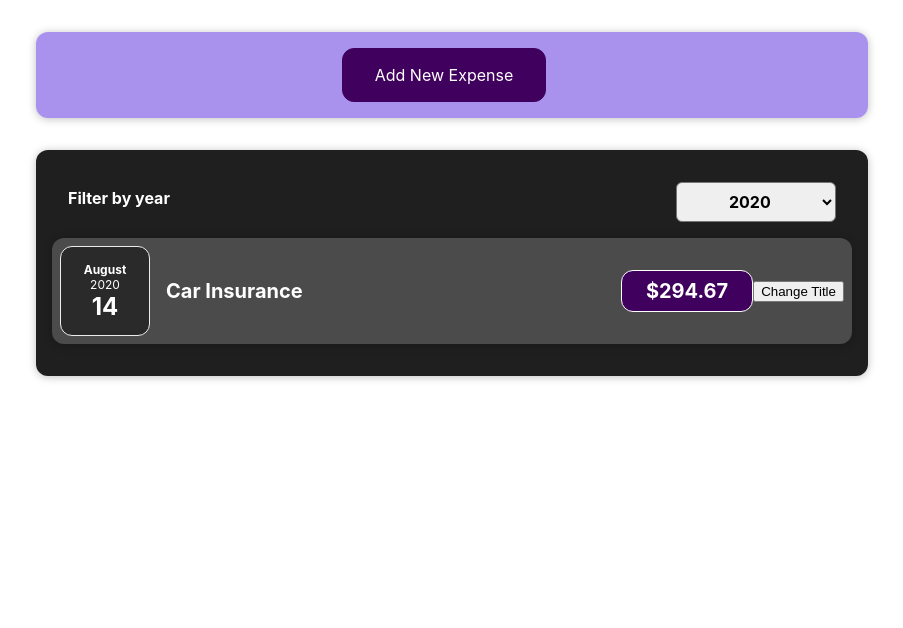
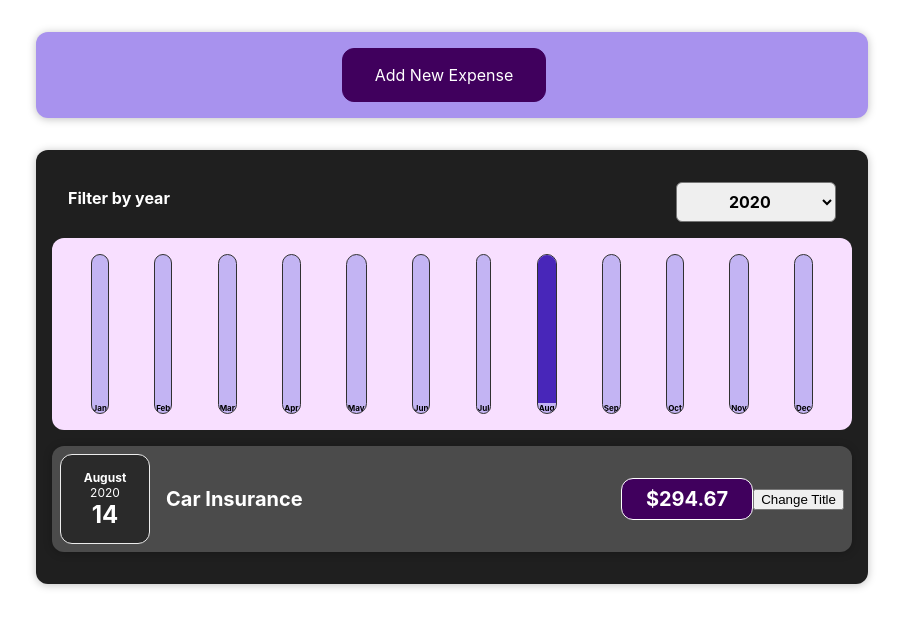
Before and after one commit to apurvagupta26/React-tutorial, a React (Create React App) app: page / in a window 1280 px wide. Shown: the top 628 px of the page, without its empty margins (188-1091 px from the left). Built offline with nearby package versions, Linux system fonts and the light colour scheme.

Commit message:
Expense graph added

```diff
--- /dev/null
+++ b/src/components/Chart/Chart.css
@@ -0,0 +1,9 @@
+.chart {
+    padding: 1rem;
+    border-radius: 12px;
+    background-color: #f8dfff;
+    text-align: center;
+    display: flex;
+    justify-content: space-around;
+    height: 10rem;
+  }
--- /dev/null
+++ b/src/components/Chart/Chart.js
@@ -0,0 +1,20 @@
+import React from 'react';
+import ChartBar from './ChartBar';
+import './Chart.css';
+
+const Chart = props => {
+
+    const dataPointValues=props.dataPoints.map(dataPoint=>dataPoint.value);
+    const totalMaximum=Math.max(...dataPointValues);
+
+ return <div className='chart'>
+{props.dataPoints.map(dataPoint=><ChartBar value={dataPoint.value} maxValue={totalMaximum}
+label={dataPoint.label}
+key={dataPoint.label}
+/>)
+}
+
+ </div>
+}
+
+export default Chart;
--- /dev/null
+++ b/src/components/Chart/ChartBar.css
@@ -0,0 +1,30 @@
+.chart-bar {
+    height: 100%;
+    display: flex;
+    flex-direction: column;
+    align-items: center;
+  }
+
+  .chart-bar__inner {
+    height: 100%;
+    width: 100%;
+    border: 1px solid #313131;
+    border-radius: 12px;
+    background-color: #c3b4f3;
+    overflow: hidden;
+    display: flex;
+    flex-direction: column;
+    justify-content: flex-end;
+  }
+
+  .chart-bar__fill {
+    background-color: #4826b9;
+    width: 100%;
+    transition: all 0.3s ease-out;
+  }
+
+  .chart-bar__label {
+    font-weight: bold;
+    font-size: 0.5rem;
+    text-align: center;
+  }
--- /dev/null
+++ b/src/components/Chart/ChartBar.js
@@ -0,0 +1,25 @@
+import React from 'react';
+import './ChartBar.css';
+
+const ChartBar=props=>{
+
+    let barFillHeight='0%';
+if(props.maxValue>0){
+    barFillHeight=Math.round((props.value/props.maxValue)*100) + '%';
+}
+
+return (
+    <div className='chart-bar'>
+        <div className='chart-bar__inner'>
+        <div className='chart-bar__fill' style={ {height:barFillHeight} }>
+
+        </div>
+        <div className='chart-bar__label'>
+        {props.label}
+        </div>
+        </div>
+    </div>
+)
+}
+
+export default ChartBar;
--- a/src/components/Expenses/Expenses.js
+++ b/src/components/Expenses/Expenses.js
@@ -3,6 +3,7 @@
 import ExpensesFilter from './ExpensesFilter';
 import { useState } from 'react';
 import ExpensesList from './ExpensesList';
+import ExpensesChart from './ExpensesChart';
 
 function Expenses(props) {
 
@@ -22,7 +23,7 @@
   return (
     <Card className="expenses">
        <ExpensesFilter selected={filteredYear} onChangeFilter={filterChangeHandler} />
-
+        <ExpensesChart  expenses={filteredExpenses}/>
        <ExpensesList items={filteredExpenses}/>
       {/* {filteredExpenses.length===0  && expensesContent}
       {filteredExpenses.length>0 &&
--- /dev/null
+++ b/src/components/Expenses/ExpensesChart.js
@@ -0,0 +1,30 @@
+import React from "react";
+import Chart from "../Chart/Chart";
+
+const ExpensesChart= props=>{
+
+    const chartDatapoints=[
+        {label:'Jan',value:0},
+        {label:'Feb',value:0},
+        {label:'Mar',value:0},
+        {label:'Apr',value:0},
+        {label:'May',value:0},
+        {label:'Jun',value:0},
+        {label:'Jul',value:0},
+        {label:'Aug',value:0},
+        {label:'Sep',value:0},
+        {label:'Oct',value:0},
+        {label:'Nov',value:0},
+        {label:'Dec',value:0}
+
+    ]
+
+    for(const expense of props.expenses){
+        const expenseMonth=expense.date.getMonth();
+        chartDatapoints[expenseMonth].value += expense.amount;
+    }
+
+    return <Chart dataPoints={chartDatapoints}/>
+}
+
+export default ExpensesChart;
```
